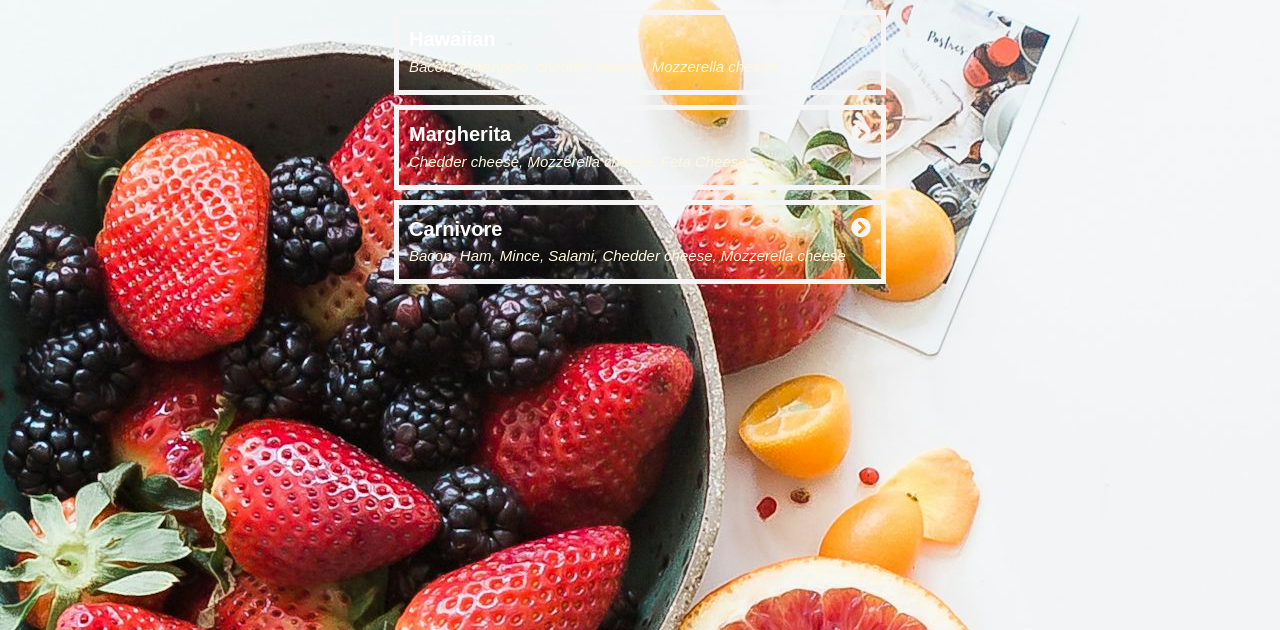
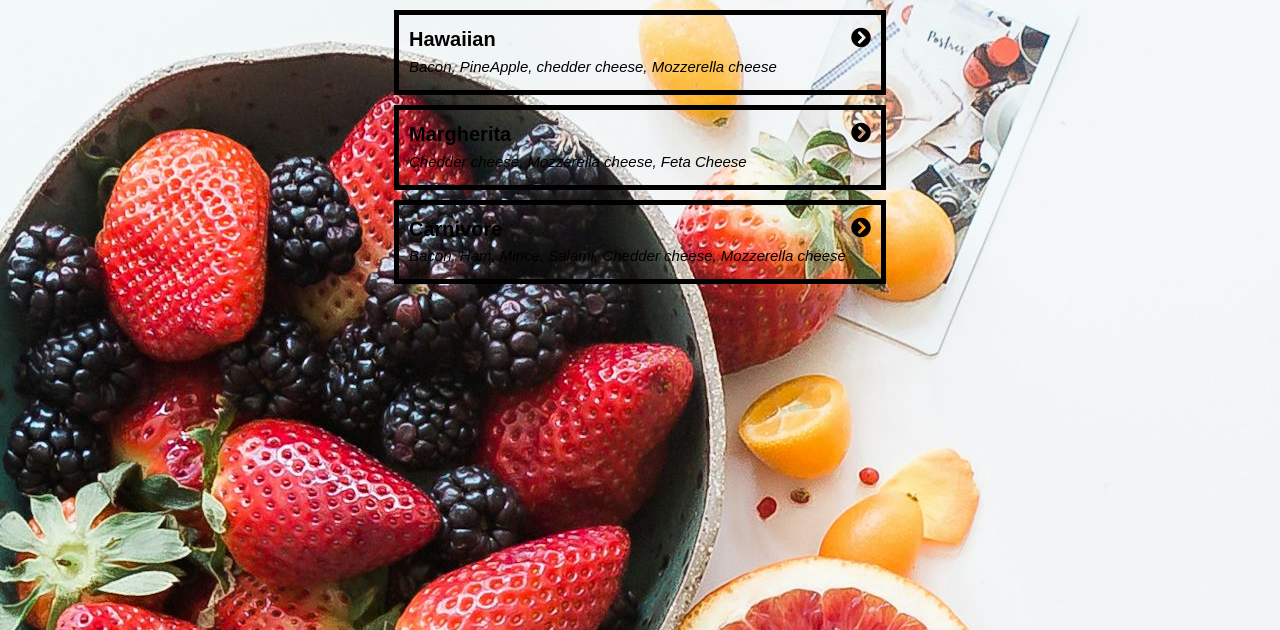
Before and after one commit to Callum-Taylor455-ITvarsity/Module-3-Assessment-2, a plain HTML site: page mains.html in a window 1280 px wide. Shown: the part 170-800 px from the top of the page. Drawn offline with Linux system fonts and the light colour scheme.

Commit message:
fixed titles

```diff
--- a/mains.html
+++ b/mains.html
@@ -1,7 +1,7 @@
 <!DOCTYPE html>
 <html>
      <head>
-            <title>My Recipe Book | Deserts</title>
+            <title>My Recipe Book | Meals</title>
             <link rel="stylesheet" href="style.css">
             <link rel="stylesheet" href="fontAwesome/css/all.css">
      </head>
--- a/style.css
+++ b/style.css
@@ -63,20 +63,20 @@ body{
 }
 
 .meals-list-item{
-border: 5px solid whitesmoke;
+border: 5px solid black;
 margin: 10px;
 }
 
 .meals-list-item h1 {
 font-weight: bold;
 font-size: 20px;
-color: white;
+color: black;
 padding-left: 10px;
 }
 
 .meals-list-item i {
 float: right;
-color: whitesmoke;
+color: black;
 padding-right: 10px;
 
 }
@@ -84,7 +84,7 @@ padding-right: 10px;
 .meals-list-item p {
 font-size: 15px;
 font-style: italic;
-color: cornsilk;
+color: black;
 margin-top: -7px;
 padding-left: 10px;
 }
```
Also changed, not shown: carnivore.html (+1 -1 lines), crumbmushrooms.html (+1 -1 lines), gaintjacks.html (+1 -1 lines), garlicroll.html (+1 -1 lines), hawaiian.html (+1 -1 lines), margarita.html (+1 -1 lines), pizza.html (+1 -1 lines), sticks.html (+1 -1 lines), waffles.html (+1 -1 lines).
